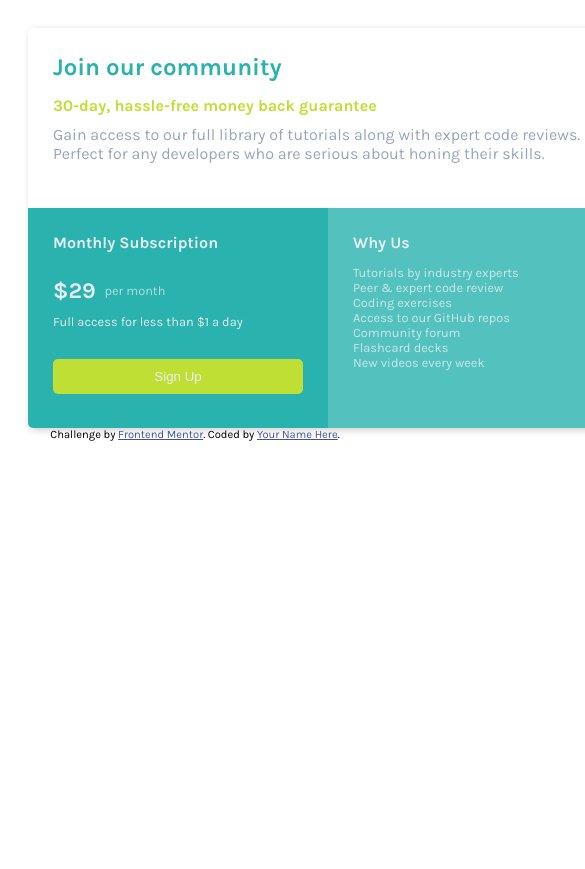
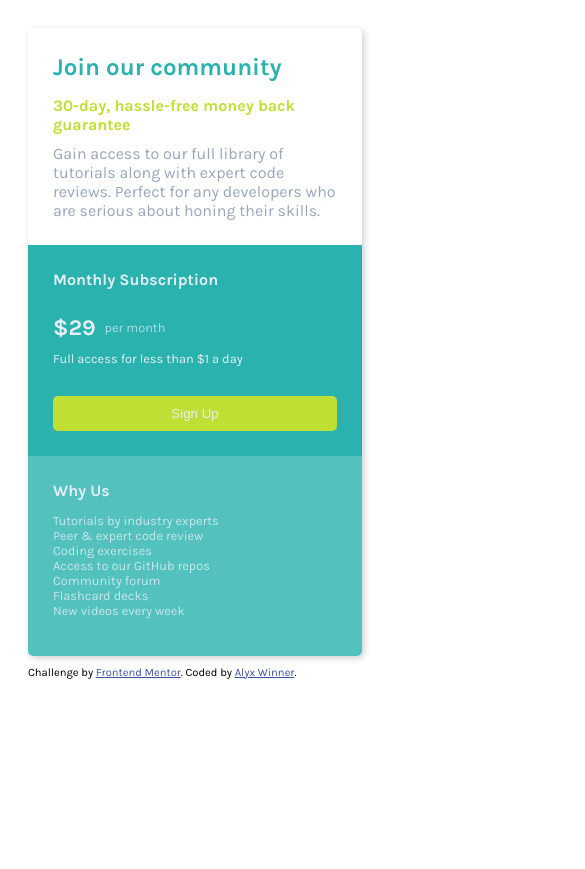
Before and after one commit to Alex-Winner/single-price-grid-component-challenge, a plain HTML site: page index.html in a window 390 px wide. Shown: the top 869 px of the page, 585 px wide, since content can reach past the window. Before the commit the page ends 844 px from the top, so only its background shows below. Drawn offline with Linux system fonts and the light colour scheme.

Commit message:
responsive design

```diff
--- a/index.html
+++ b/index.html
@@ -52,10 +52,10 @@
   </div>
 
   <footer>
-    <p class="attribution">
-      Challenge by <a href="https://www.frontendmentor.io?ref=challenge" target="_blank">Frontend Mentor</a>.
-      Coded by <a href="#">Your Name Here</a>.
-    </p>
+  <p class="attribution">
+    Challenge by <a href="https://www.frontendmentor.io?ref=challenge" target="_blank">Frontend Mentor</a>.
+    Coded by <a href="https://alex-winner.github.io/">Alyx Winner</a>.
+  </p>
   </footer>
   <script src="scripts.js"></script>
 </body>
--- a/styles.css
+++ b/styles.css
@@ -18,8 +18,6 @@ h2, h4, p {
 }
 
 #card {
-    width: 600px;
-    height: 400px;
     box-shadow: 2px 2px 7px rgba(0, 0, 0, 0.2);
     border-radius: 5px;
     overflow: hidden;
@@ -40,7 +38,7 @@ h2, h4, p {
 #bottom-left-section {
     display: inline-block;
     vertical-align: top;
-    width: 50%;
+    width: 100%;
     height: 100%;
     background-color: #2ab2af;
     padding: 25px;
@@ -48,7 +46,7 @@ h2, h4, p {
 
 #bottom-right-section {
     display: inline-block;
-    width: 50%;
+    width: 100%;
     height: 100%;
     background-color: #53c2be;
     padding: 25px;
@@ -127,9 +125,29 @@ button:hover {
 ------------------- */
 .attribution {
     font-size: 0.7rem;
-    text-align: center;
+    /*text-align: center;*/
   }
 
 .attribution a {
   color: hsl(228, 45%, 44%);
 }
+
+footer {
+    /*clear: both;*/
+    position: relative;
+    height: 200px;
+    margin-top: 10px;
+}
+
+
+@media (min-width: 690px){
+    #card {
+        width: 650px;
+        height: 400px;
+    }
+
+    #bottom-right-section, #bottom-left-section {
+        width: 50%;
+    }
+
+}
```
Also changed, not shown: design/desktop-design.jpg (deleted), design/desktop-preview.jpg (deleted), design/desktop.png (added), design/mobile-design.jpg (deleted), design/mobile.png (added), 3 other files.
